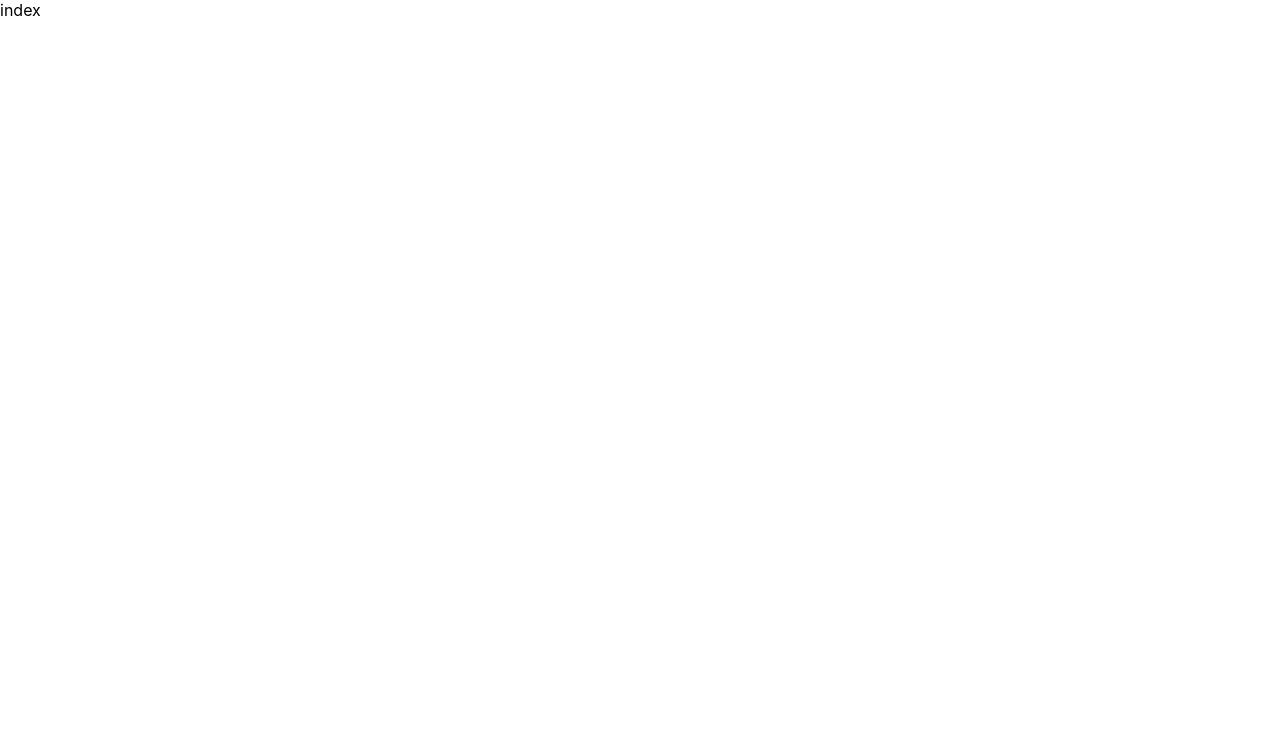
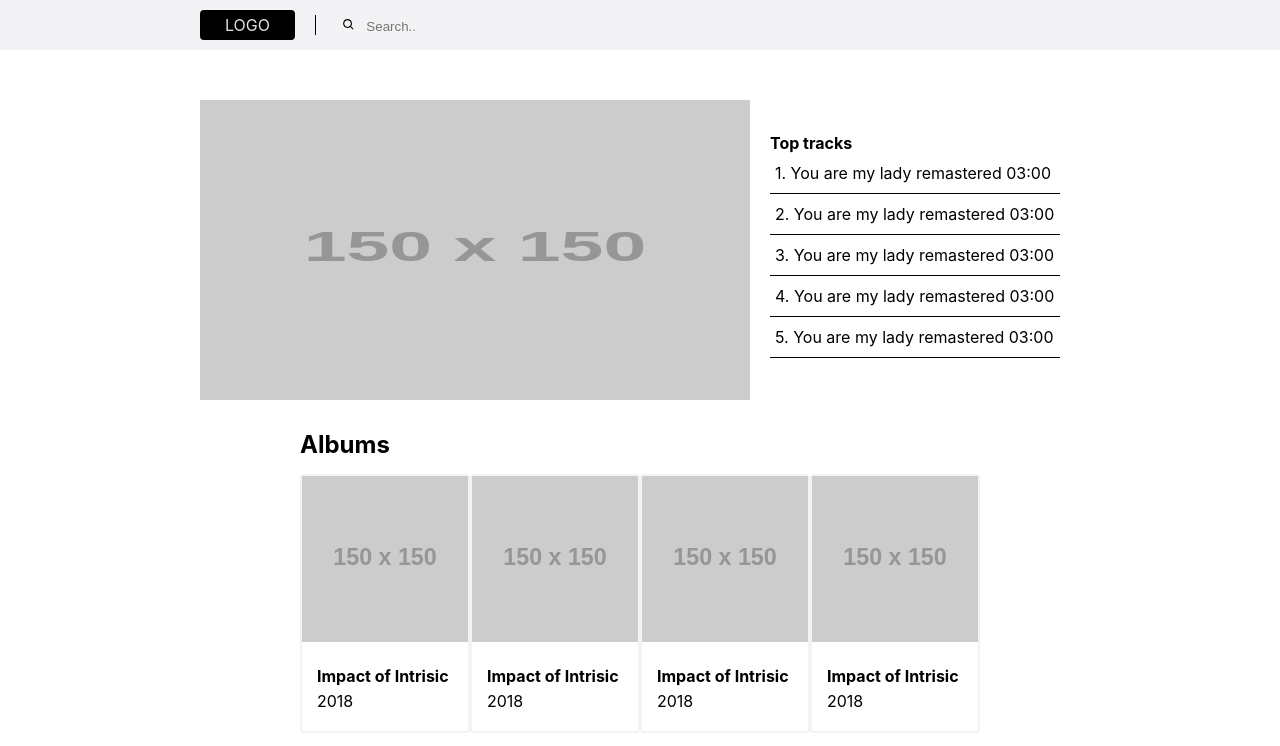
Before and after one commit to Btshwanelo/musicdb-app, a React (Create React App) app in the folder frontend/: page /detailed/1 in a window 1280 px wide. Shown: the top 746 px of the page. Built offline with nearby package versions, Linux system fonts and the light colour scheme.

Commit message:
added details page components

```diff
--- a/frontend/src/shared/pages/DetailsPage/index.js
+++ b/frontend/src/shared/pages/DetailsPage/index.js
@@ -1,8 +1,82 @@
 import React from "react";
 import PropTypes from "prop-types";
+import { SearchIcon } from "../../assets/icons";
+import "./style.css";
 
 const DetailsPage = (props) => {
-  return <div>index</div>;
+  return (
+    <div className="detail-page">
+      <div className="navbar">
+        <div className="navbar-logo">LOGO</div>
+        <div className="navbar-search">
+          <button>
+            <SearchIcon />
+          </button>
+          <input type="text" placeholder="Search.." name="search" />
+        </div>
+      </div>
+      <div className="main-section">
+        <div className="artist-section">
+          <div className="artist-info">
+            <img src="https://via.placeholder.com/150" alt="Avatar" />
+          </div>
+          <div className="top-tracks">
+            <h4>Top tracks</h4>
+            <ul>
+              <li>
+                1. You are my lady remastered <span>03:00</span>
+              </li>
+              <li>
+                2. You are my lady remastered <span>03:00</span>
+              </li>
+              <li>
+                3. You are my lady remastered <span>03:00</span>
+              </li>
+              <li>
+                4. You are my lady remastered <span>03:00</span>
+              </li>
+              <li>
+                5. You are my lady remastered <span>03:00</span>
+              </li>
+            </ul>
+          </div>
+        </div>
+        <div className="albums-section">
+          <h2>Albums</h2>
+          <div className="album-cards">
+            <div className="cards-card">
+              <img src="https://via.placeholder.com/150" alt="Avatar" />
+              <div className="cards-container">
+                <h4>Impact of Intrisic</h4>
+                <p>2018</p>
+              </div>
+            </div>
+            <div className="cards-card">
+              <img src="https://via.placeholder.com/150" alt="Avatar" />
+              <div className="cards-container">
+                <h4>Impact of Intrisic</h4>
+                <p>2018</p>
+              </div>
+            </div>
+            <div className="cards-card">
+              <img src="https://via.placeholder.com/150" alt="Avatar" />
+              <div className="cards-container">
+                <h4>Impact of Intrisic</h4>
+                <p>2018</p>
+              </div>
+            </div>
+            <div className="cards-card">
+              <img src="https://via.placeholder.com/150" alt="Avatar" />
+              <div className="cards-container">
+                <h4>Impact of Intrisic</h4>
+                <p>2018</p>
+              </div>
+            </div>
+          </div>
+        </div>
+      </div>
+    </div>
+  );
 };
 
 DetailsPage.propTypes = {};
--- a/frontend/src/shared/pages/DetailsPage/style.css
+++ b/frontend/src/shared/pages/DetailsPage/style.css
@@ -1 +1,135 @@
-/*# sourceMappingURL=style.css.map */
+.detail-page {
+  display: grid;
+  grid-template-columns: 1fr;
+  grid-template-rows: 50px 1fr;
+  grid-auto-columns: auto auto;
+  gap: 50px;
+  grid-auto-flow: row;
+  justify-content: stretch;
+  justify-items: stretch;
+  grid-template-areas: "navbar" "cards";
+}
+
+.navbar {
+  grid-area: navbar;
+  display: flex;
+  flex-direction: row;
+  align-items: center;
+  padding: 0 200px;
+  background-color: #f3f3f5;
+}
+.navbar-logo {
+  margin: 0 20px 0 0;
+  padding: 5px 25px;
+  background-color: black;
+  color: #e2e2e2;
+  align-content: center;
+  border-radius: 4px;
+}
+.navbar-search {
+  padding: 0 20px;
+  border-left: 1px solid black;
+}
+.navbar-search button {
+  border: none;
+  background-color: inherit;
+  vertical-align: middle;
+}
+.navbar-search input {
+  border: none;
+  margin-left: 5px;
+  padding: 0;
+  background-color: inherit;
+}
+
+.main-section {
+  display: grid;
+  grid-template-columns: 1fr;
+  grid-template-rows: 1fr 1fr;
+  grid-auto-columns: auto auto;
+  grid-auto-flow: row;
+  padding: 0 200px 20px 200px;
+  justify-content: stretch;
+  justify-items: stretch;
+  grid-template-areas: "artist-section " "albums-section";
+}
+
+.artist-section {
+  grid-area: artist-section;
+  display: grid;
+  grid-template-columns: 1fr 0.6fr;
+  grid-template-rows: 1fr;
+  grid-auto-columns: auto auto;
+  grid-auto-flow: row;
+  justify-content: stretch;
+  justify-items: stretch;
+  grid-template-areas: "artist-info top-tracks";
+  height: 330px;
+}
+.artist-section .artist-info {
+  grid-area: artist-info;
+  height: 300px;
+}
+.artist-section .artist-info img {
+  width: 100%;
+  height: 300px;
+}
+.artist-section .top-tracks {
+  grid-area: top-tracks;
+  padding: 33px 20px;
+  height: 234px;
+}
+.artist-section .top-tracks h4 {
+  margin: 0;
+}
+.artist-section .top-tracks ul {
+  list-style: none;
+  padding: 0;
+  margin: 0;
+}
+.artist-section .top-tracks ul li {
+  padding: 10px 5px;
+  border-bottom: 1px solid black;
+}
+
+.albums-section {
+  grid-area: albums-section;
+  padding: 0 100px;
+}
+.albums-section h2 {
+  margin: 0 0 15px 0;
+}
+.albums-section .album-cards {
+  display: grid;
+  grid-template-columns: repeat(4, 1fr);
+  grid-auto-rows: auto;
+}
+.albums-section .album-cards-card {
+  border: 2px solid #f3f3f5;
+  border-radius: 4px;
+  transition: 0.3s;
+}
+.albums-section .album-cards-card img {
+  width: -webkit-fill-available;
+}
+.albums-section .album-cards-container {
+  padding: 15px;
+}
+.albums-section .album-cards-container div {
+  display: flex;
+  flex-direction: row;
+  margin-bottom: 5px;
+}
+.albums-section .album-cards-container div h4 {
+  flex-grow: 1;
+  margin: 0;
+}
+.albums-section .album-cards-container div p {
+  margin: 0;
+}
+.albums-section .album-cards-container p {
+  margin: 5px 0;
+}
+.albums-section .album-cards-container h4 {
+  margin: 5px 0;
+}/*# sourceMappingURL=style.css.map */
--- a/frontend/src/shared/pages/DetailsPage/style.scss
+++ b/frontend/src/shared/pages/DetailsPage/style.scss
@@ -0,0 +1,157 @@
+.detail-page {
+  display: grid;
+  grid-template-columns: 1fr;
+  grid-template-rows: 50px 1fr;
+  grid-auto-columns: auto auto;
+  gap: 50px;
+  grid-auto-flow: row;
+  justify-content: stretch;
+  justify-items: stretch;
+  grid-template-areas:
+    "navbar"
+    "cards";
+}
+
+.navbar {
+  grid-area: navbar;
+  display: flex;
+  flex-direction: row;
+  align-items: center;
+  padding: 0 200px;
+  background-color: #f3f3f5;
+
+  &-logo {
+    margin: 0 20px 0 0;
+    padding: 5px 25px;
+    background-color: black;
+    color: #e2e2e2;
+    align-content: center;
+    border-radius: 4px;
+  }
+
+  &-search {
+    padding: 0 20px;
+    border-left: 1px solid black;
+
+    & button {
+      border: none;
+      background-color: inherit;
+      vertical-align: middle;
+    }
+
+    & input {
+      border: none;
+      margin-left: 5px;
+      padding: 0;
+      background-color: inherit;
+    }
+  }
+}
+
+.main-section {
+  display: grid;
+  grid-template-columns: 1fr;
+  grid-template-rows: 1fr 1fr;
+  grid-auto-columns: auto auto;
+  grid-auto-flow: row;
+  padding: 0 200px 20px 200px;
+  justify-content: stretch;
+  justify-items: stretch;
+  grid-template-areas:
+    "artist-section "
+    "albums-section";
+}
+
+.artist-section {
+  grid-area: artist-section;
+  display: grid;
+  grid-template-columns: 1fr 0.6fr;
+  grid-template-rows: 1fr;
+  grid-auto-columns: auto auto;
+  grid-auto-flow: row;
+  justify-content: stretch;
+  justify-items: stretch;
+  grid-template-areas: "artist-info top-tracks";
+  height: 330px;
+
+  .artist-info {
+    grid-area: artist-info;
+    height: 300px;
+    & img {
+      width: 100%;
+      height: 300px;
+    }
+  }
+
+  .top-tracks {
+    grid-area: top-tracks;
+    padding: 33px 20px;
+    height: 234px;
+
+    & h4 {
+      margin: 0;
+    }
+    & ul {
+      list-style: none;
+      padding: 0;
+      margin: 0;
+
+      & li {
+        padding: 10px 5px;
+        border-bottom: 1px solid black;
+      }
+    }
+  }
+}
+
+.albums-section {
+  grid-area: albums-section;
+  padding: 0 100px;
+
+  & h2 {
+    margin: 0 0 15px 0;
+  }
+  .album-cards {
+    display: grid;
+
+    grid-template-columns: repeat(4, 1fr);
+
+    grid-auto-rows: auto;
+
+    &-card {
+      border: 2px solid #f3f3f5;
+      border-radius: 4px;
+      transition: 0.3s;
+
+      & img {
+        width: -webkit-fill-available;
+      }
+    }
+
+    &-container {
+      padding: 15px;
+
+      & div {
+        display: flex;
+        flex-direction: row;
+        margin-bottom: 5px;
+
+        & h4 {
+          flex-grow: 1;
+          margin: 0;
+        }
+
+        & p {
+          margin: 0;
+        }
+      }
+
+      & p {
+        margin: 5px 0;
+      }
+      & h4 {
+        margin: 5px 0;
+      }
+    }
+  }
+}
--- a/frontend/src/shared/pages/MainPage/style.css
+++ b/frontend/src/shared/pages/MainPage/style.css
@@ -53,7 +53,6 @@
   border: 2px solid #f3f3f5;
   border-radius: 4px;
   transition: 0.3s;
-  width: 100%;
 }
 .cards-card img {
   width: -webkit-fill-available;
--- a/frontend/src/shared/pages/MainPage/style.scss
+++ b/frontend/src/shared/pages/MainPage/style.scss
@@ -62,7 +62,6 @@
     border: 2px solid #f3f3f5;
     border-radius: 4px;
     transition: 0.3s;
-    width: 100%;
 
     & img {
       width: -webkit-fill-available;
```
Also changed, not shown: 2 other files (tests, documents, lock files or other folders).
